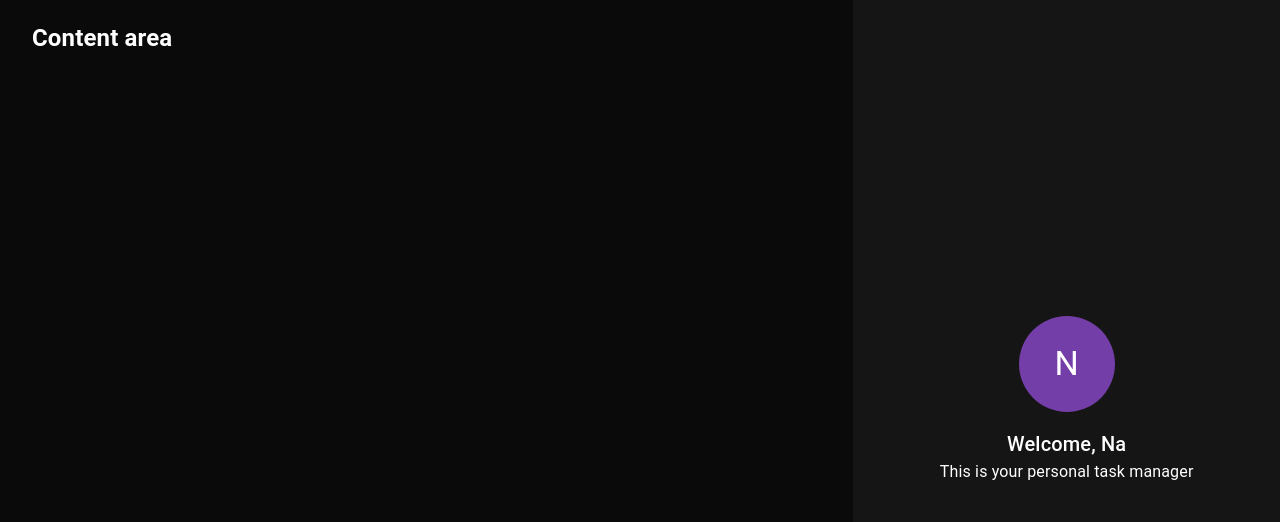
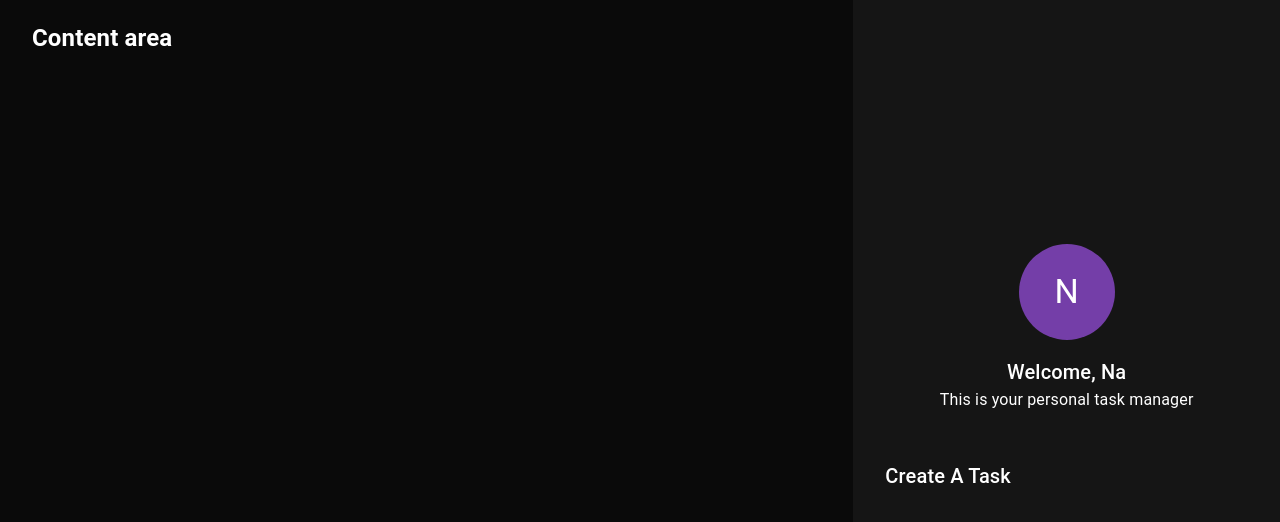
Before and after one commit to na-lin/todo-react-node-ts, a React (Create React App) app: page / in a window 1280 px wide. Shown: the top 522 px of the page. Built offline with nearby package versions, Linux system fonts and the light colour scheme.

Commit message:
create CreateTaskForm component with basic layout

```diff
--- /dev/null
+++ b/src/components/createTaskForm/CreateTaskForm.tsx
@@ -0,0 +1,28 @@
+import React, { FC, ReactElement } from 'react';
+
+// MUI
+import { Box, Typography } from '@mui/material';
+
+const CreateTaskForm: FC = (): ReactElement => {
+  return (
+    <Box
+      display="flex"
+      flexDirection="column"
+      alignItems="flex-start"
+      width="100%"
+      px={4}
+      my={6}
+    >
+      <Typography mb={2} component="h2" variant="h6">
+        Create A Task
+      </Typography>
+      {/* Task title */}
+      {/* Task description */}
+      {/* Task date */}
+      {/* Task Status  */}
+      {/* Task Priority  */}
+    </Box>
+  );
+};
+
+export default CreateTaskForm;
--- a/src/components/sidebar/Sidebar.tsx
+++ b/src/components/sidebar/Sidebar.tsx
@@ -5,6 +5,7 @@
 
 // components
 import Profile from '../profile/Profile';
+import CreateTaskForm from '../createTaskForm/CreateTaskForm';
 
 const Sidebar: FC = (): ReactElement => {
   return (
@@ -25,6 +26,7 @@
       }}
     >
       <Profile name="Na" />
+      <CreateTaskForm />
     </Grid>
   );
 };
```
